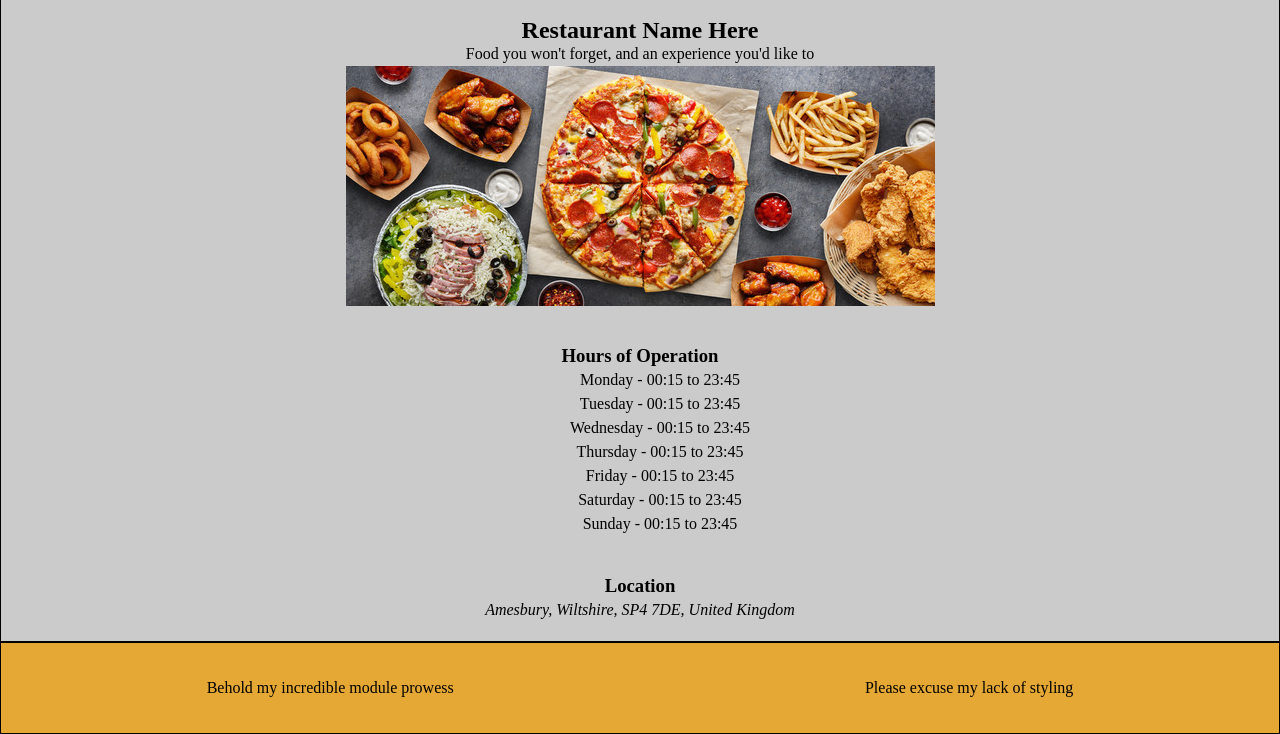
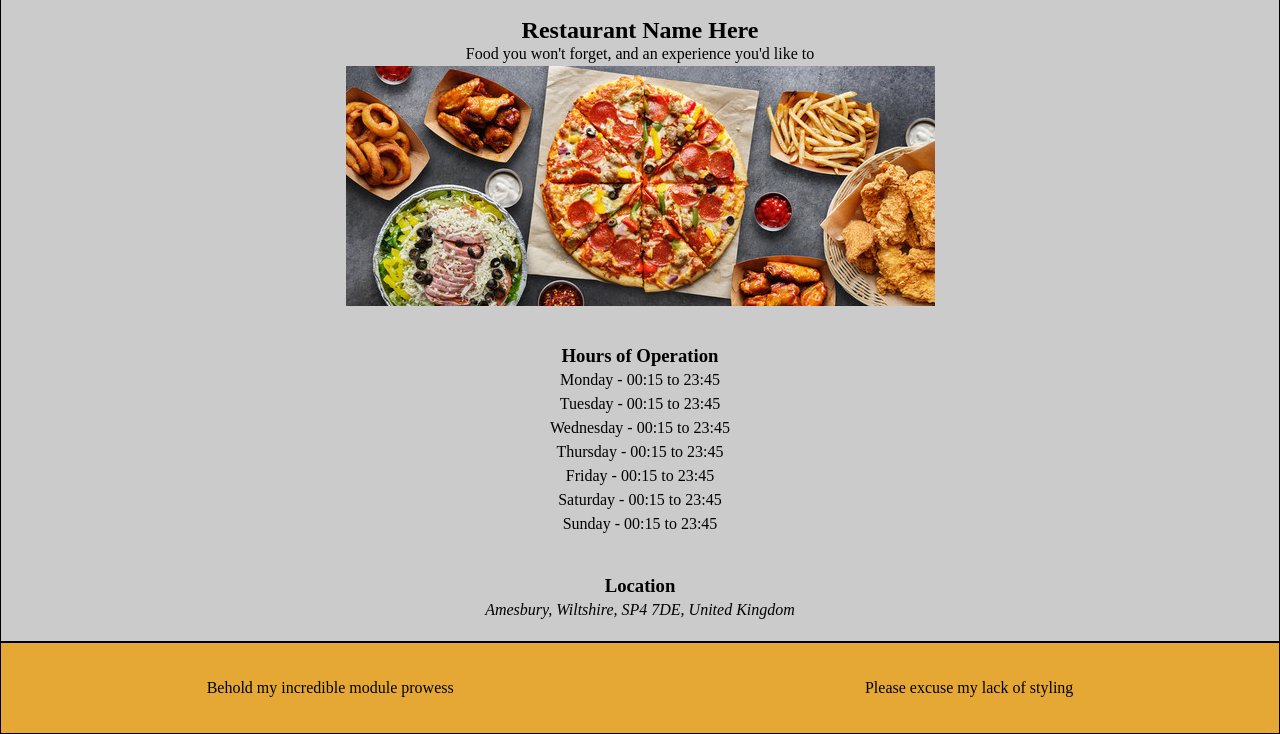
Before and after one commit to kondratkoj/restaurant_page, a website built with webpack: page src/template.html in a window 1280 px wide. Shown: the part 94-828 px from the top of the page. Built offline with nearby package versions, Linux system fonts and the light colour scheme.

Commit message:
fixed list layout

```diff
--- a/src/styles/home.css
+++ b/src/styles/home.css
@@ -7,6 +7,10 @@
   text-align: center;
 }
 
-li {
-  list-style-type: none;
+ul {
+  display: flex;
+  flex-direction: column;
+  padding: 0;
+  margin: 0;
+  list-style: none;
 }
```
